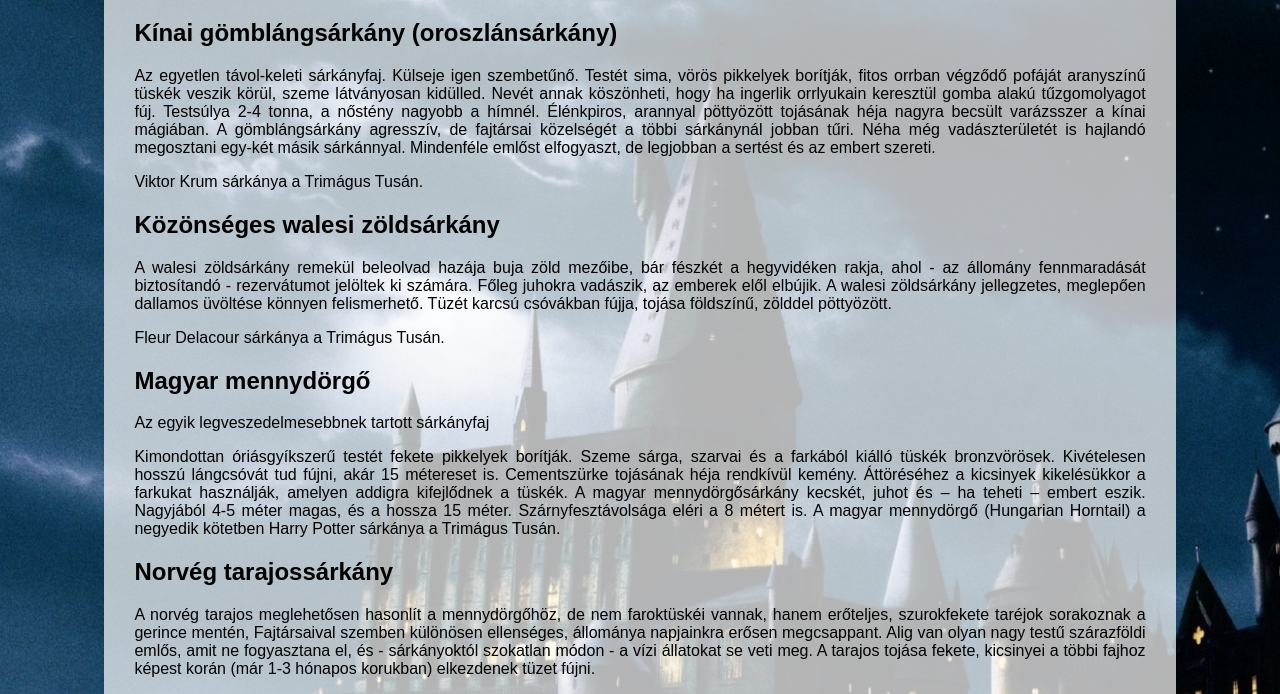
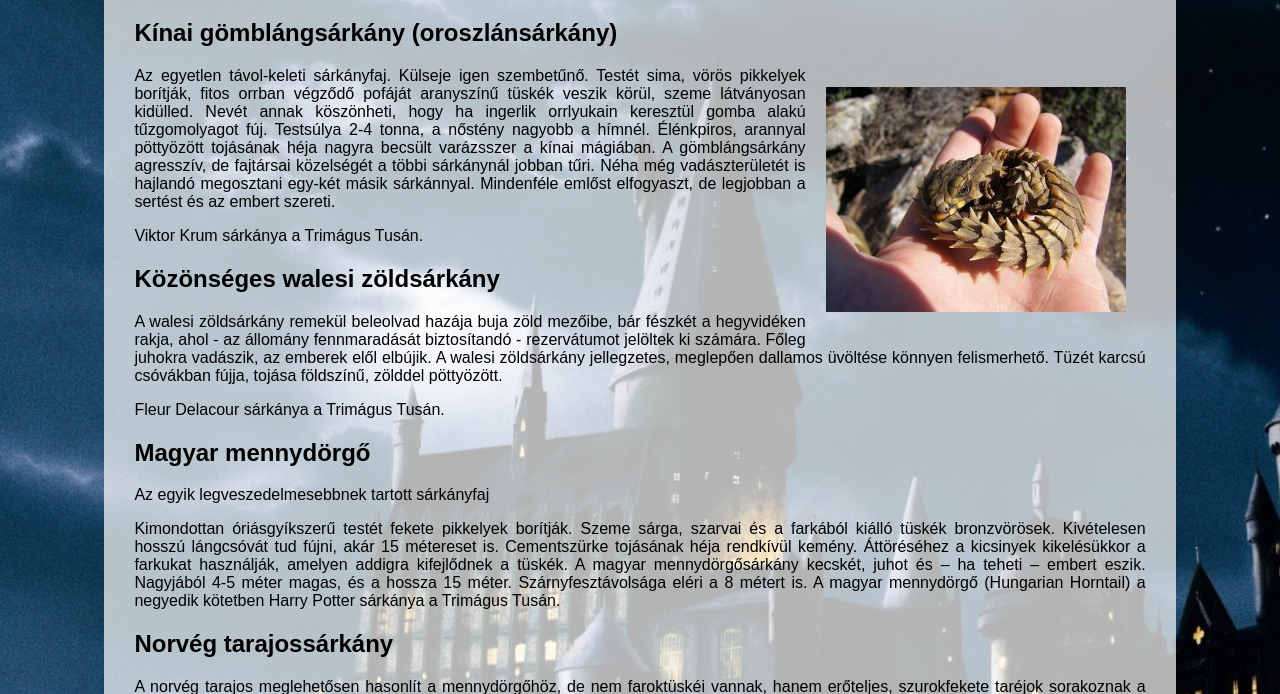
Before and after one commit to tarrmartin/sarkanyok, a plain HTML site: page index.html in a window 1280 px wide. Shown: the part 99-793 px from the top of the page. Drawn offline with Linux system fonts and the light colour scheme.

Commit message:
12.feladat

```diff
--- a/index.html
+++ b/index.html
@@ -9,7 +9,8 @@
     <div class="keret">
  <h1>Sárkányok</h1>
 <h2>Kínai gömblángsárkány (oroszlánsárkány)</h2>
-    <p>Az egyetlen távol-keleti sárkányfaj. Külseje igen szembetűnő. Testét sima, vörös pikkelyek borítják, fitos orrban végződő pofáját aranyszínű tüskék veszik körül, szeme látványosan kidülled. Nevét annak köszönheti, hogy ha ingerlik orrlyukain keresztül gomba alakú tűzgomolyagot fúj. Testsúlya 2-4 tonna, a nőstény nagyobb a hímnél. Élénkpiros, arannyal pöttyözött tojásának héja nagyra becsült varázsszer a kínai mágiában. A gömblángsárkány agresszív, de fajtársai közelségét a többi sárkánynál jobban tűri. Néha még vadászterületét is hajlandó megosztani egy-két másik sárkánnyal. Mindenféle emlőst elfogyaszt, de legjobban a sertést és az embert szereti.</p>
+    <img class="jobbrakep" src="kinaigombsarkany.jpg" alt="kinaigombsarkany.jpg">
+        <p>Az egyetlen távol-keleti sárkányfaj. Külseje igen szembetűnő. Testét sima, vörös pikkelyek borítják, fitos orrban végződő pofáját aranyszínű tüskék veszik körül, szeme látványosan kidülled. Nevét annak köszönheti, hogy ha ingerlik orrlyukain keresztül gomba alakú tűzgomolyagot fúj. Testsúlya 2-4 tonna, a nőstény nagyobb a hímnél. Élénkpiros, arannyal pöttyözött tojásának héja nagyra becsült varázsszer a kínai mágiában. A gömblángsárkány agresszív, de fajtársai közelségét a többi sárkánynál jobban tűri. Néha még vadászterületét is hajlandó megosztani egy-két másik sárkánnyal. Mindenféle emlőst elfogyaszt, de legjobban a sertést és az embert szereti.</p>
 
 <p>Viktor Krum sárkánya a Trimágus Tusán.</p>
 
--- a/sarkanyok.css
+++ b/sarkanyok.css
@@ -21,6 +21,8 @@ a:hover {
 
 .jobbrakep {
     float: right;
+    width: 300px;
+    margin:  20px;
 }
 .forras {
     font-size: 10px;
```
Also changed, not shown: kinaigombsarkany.jpg (added), magyarmennydorgo.jpg (added).
